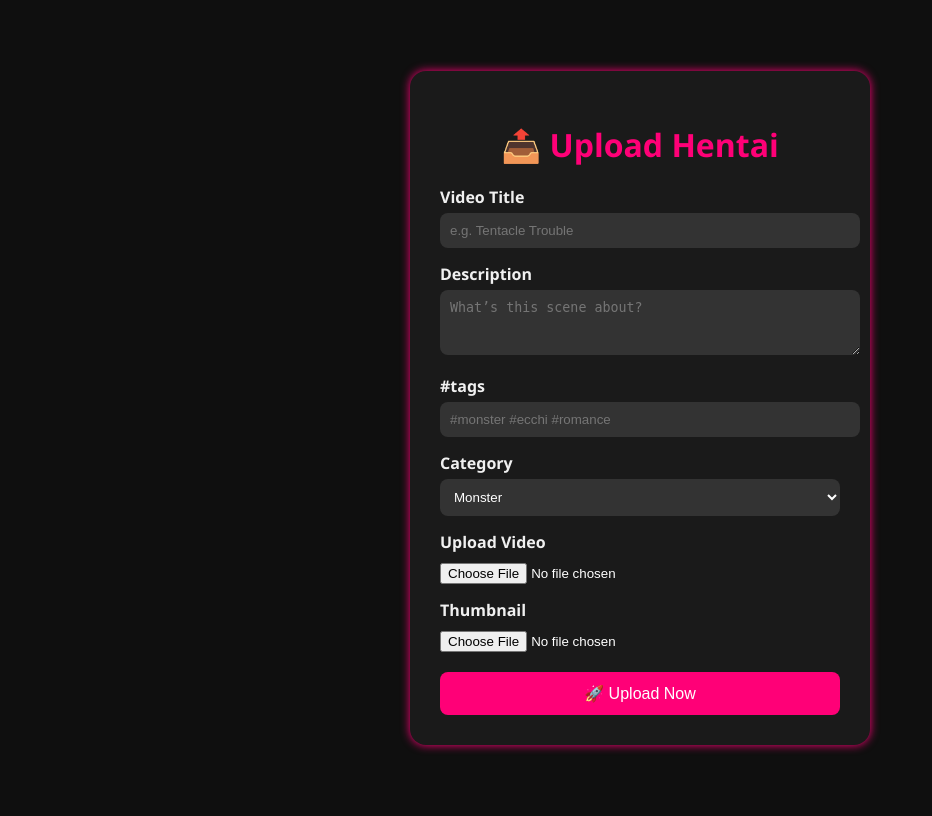
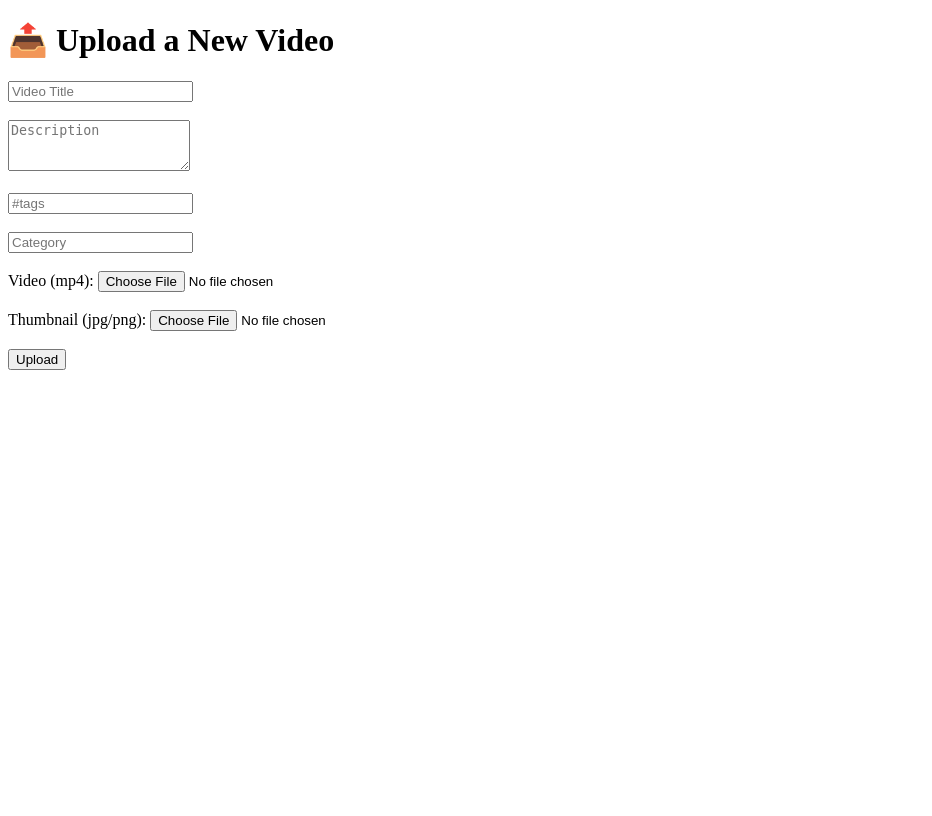
Before and after one commit to itsleo4/HentaiLust3D, a Flask app: page /upload in a window 1280 px wide. Shown: the whole page, without its empty margins (0-932 px from the left). After the commit the page ends 370 px from the top, so only its background shows below. Run offline with Flask 3, Linux system fonts and the light colour scheme; some libraries are stand-ins or nearby versions.

```diff
--- a/app/templates/upload.html
+++ b/app/templates/upload.html
@@ -1,95 +1,20 @@
 <!DOCTYPE html>
 <html>
 <head>
-  <title>🎥 Upload Your Hentai Video</title>
-  <style>
-    body {
-      background: #0f0f0f;
-      color: #f0f0f0;
-      font-family: 'Segoe UI', sans-serif;
-      display: flex;
-      justify-content: center;
-      align-items: center;
-      height: 100vh;
-    }
-    .upload-box {
-      background: #1a1a1a;
-      padding: 30px;
-      border-radius: 16px;
-      box-shadow: 0 0 10px #ff0077;
-      width: 400px;
-    }
-    h1 {
-      text-align: center;
-      margin-bottom: 20px;
-      color: #ff0077;
-    }
-    label {
-      display: block;
-      margin-top: 15px;
-      font-weight: bold;
-    }
-    input[type="text"],
-    textarea,
-    select {
-      width: 100%;
-      padding: 10px;
-      margin-top: 5px;
-      border: none;
-      border-radius: 8px;
-      background: #333;
-      color: white;
-    }
-    input[type="file"] {
-      margin-top: 10px;
-      color: white;
-    }
-    button {
-      margin-top: 20px;
-      width: 100%;
-      padding: 12px;
-      background: #ff0077;
-      border: none;
-      border-radius: 8px;
-      color: white;
-      font-size: 16px;
-      cursor: pointer;
-      transition: background 0.3s ease;
-    }
-    button:hover {
-      background: #ff3399;
-    }
-  </style>
+  <title>Upload Video</title>
 </head>
 <body>
-  <div class="upload-box">
-    <h1>📤 Upload Hentai</h1>
-    <form method="POST" enctype="multipart/form-data">
-      <label>Video Title</label>
-      <input type="text" name="title" placeholder="e.g. Tentacle Trouble">
-
-      <label>Description</label>
-      <textarea name="description" rows="3" placeholder="What’s this scene about?"></textarea>
-
-      <label>#tags</label>
-      <input type="text" name="hashtags" placeholder="#monster #ecchi #romance">
-
-      <label>Category</label>
-      <select name="category">
-        <option value="monster">Monster</option>
-        <option value="school">School</option>
-        <option value="femdom">Femdom</option>
-        <option value="romance">Romance</option>
-      </select>
-
-      <label>Upload Video</label>
-      <input type="file" name="video">
-
-      <label>Thumbnail</label>
-      <input type="file" name="thumbnail">
-
-      <button type="submit">🚀 Upload Now</button>
-    </form>
-  </div>
+  <h1>📤 Upload a New Video</h1>
+  <form method="POST" enctype="multipart/form-data">
+    <input type="text" name="title" placeholder="Video Title" required><br><br>
+    <textarea name="description" placeholder="Description" rows="3"></textarea><br><br>
+    <input type="text" name="hashtags" placeholder="#tags"><br><br>
+    <input type="text" name="category" placeholder="Category"><br><br>
+    <label>Video (mp4):</label>
+    <input type="file" name="video" accept="video/mp4" required><br><br>
+    <label>Thumbnail (jpg/png):</label>
+    <input type="file" name="thumbnail" accept="image/*" required><br><br>
+    <button type="submit">Upload</button>
+  </form>
 </body>
 </html>
```
Also changed, not shown: app,.py (+5 -3 lines), app/templates/home.html (+19 -13 lines).
